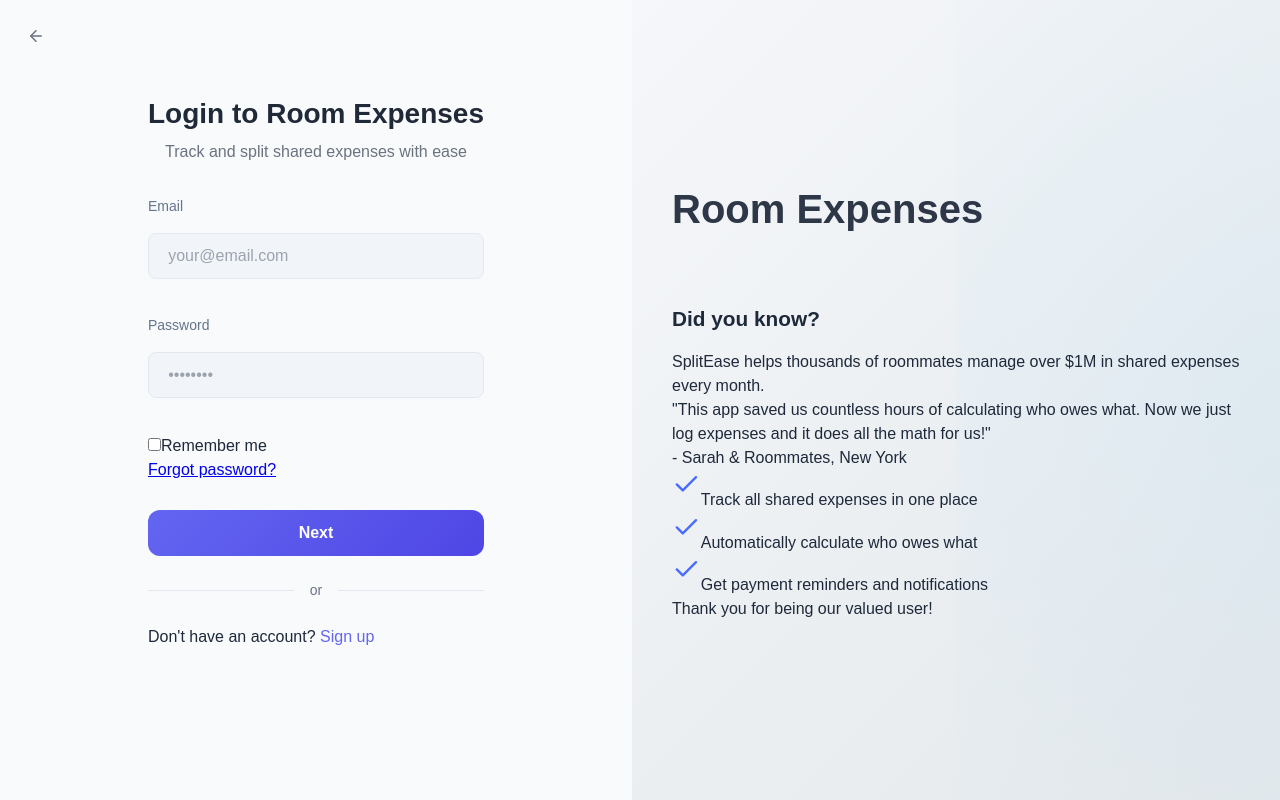
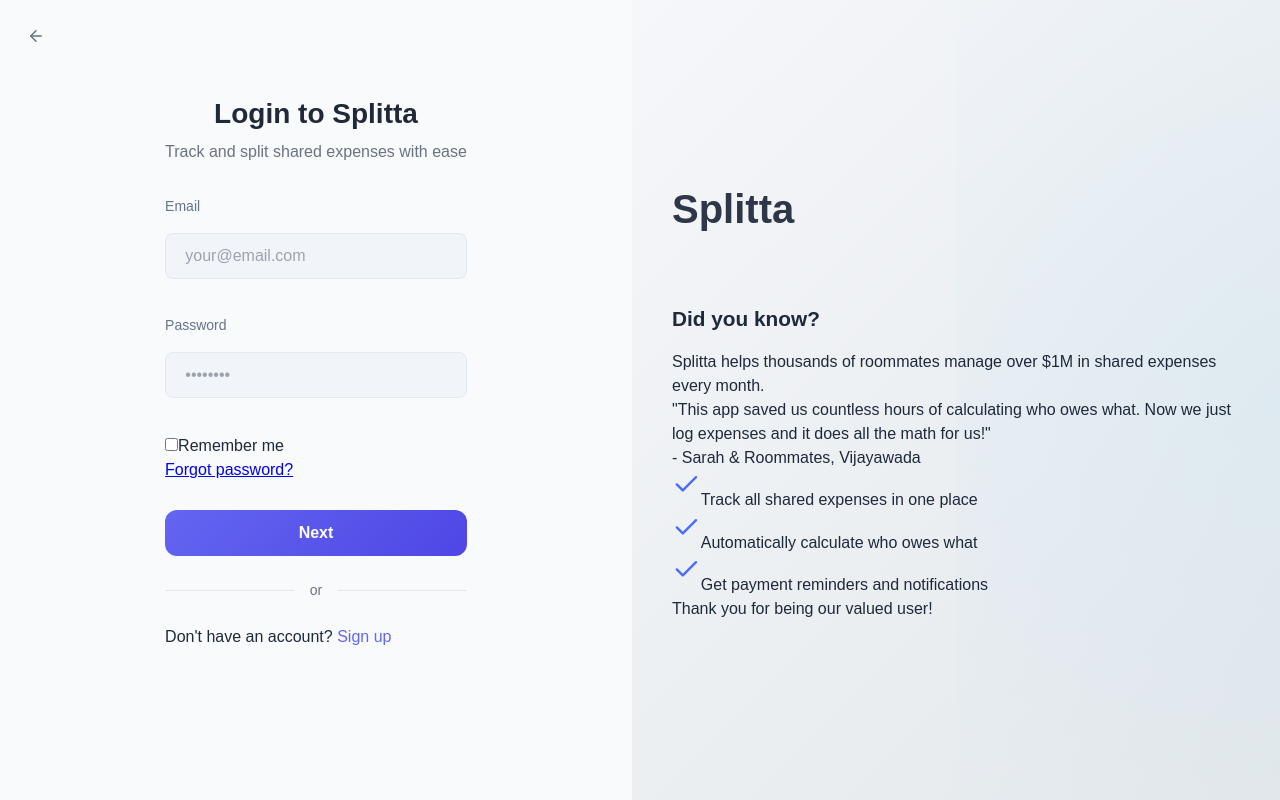
Before and after one commit to 2200039139/rooexpenses-frontend, a React (Create React App) app: page /login in a window 1280 px wide. Built offline with nearby package versions, Linux system fonts and the light colour scheme.

Commit message:
Update LoginPage.js

```diff
--- a/src/components/LoginPage.js
+++ b/src/components/LoginPage.js
@@ -130,7 +130,7 @@
 
 
           <div className="login-header">
-            <h2>Login to Room Expenses</h2>
+            <h2>Login to Splitta</h2>
             <p className="subtitle">Track and split shared expenses with ease</p>
           </div>
 
@@ -219,13 +219,13 @@
       {/* Right side - Informational content */}
       <div className="info-side">
         <div className="info-content">
-          <div className="info-logo">Room Expenses</div>
+          <div className="info-logo">Splitta</div>
           <h3>Did you know?</h3>
-          <p className="statistic">SplitEase helps thousands of roommates manage over $1M in shared expenses every month.</p>
+          <p className="statistic">Splitta helps thousands of roommates manage over $1M in shared expenses every month.</p>
 
           <div className="testimonial">
             <p className="quote">"This app saved us countless hours of calculating who owes what. Now we just log expenses and it does all the math for us!"</p>
-            <p className="author">- Sarah & Roommates, New York</p>
+            <p className="author">- Sarah & Roommates, Vijayawada</p>
           </div>
 
           <div className="features">
```
